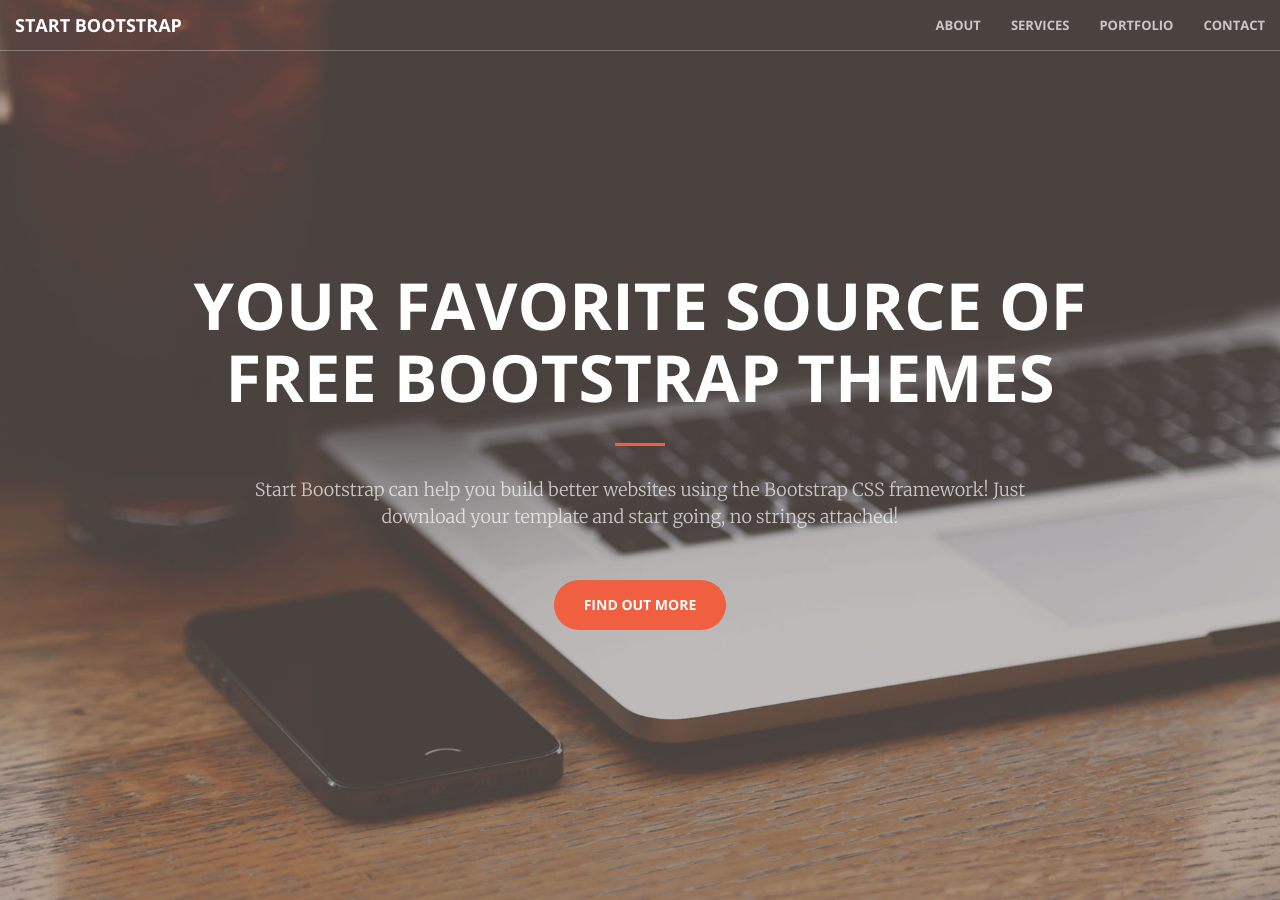
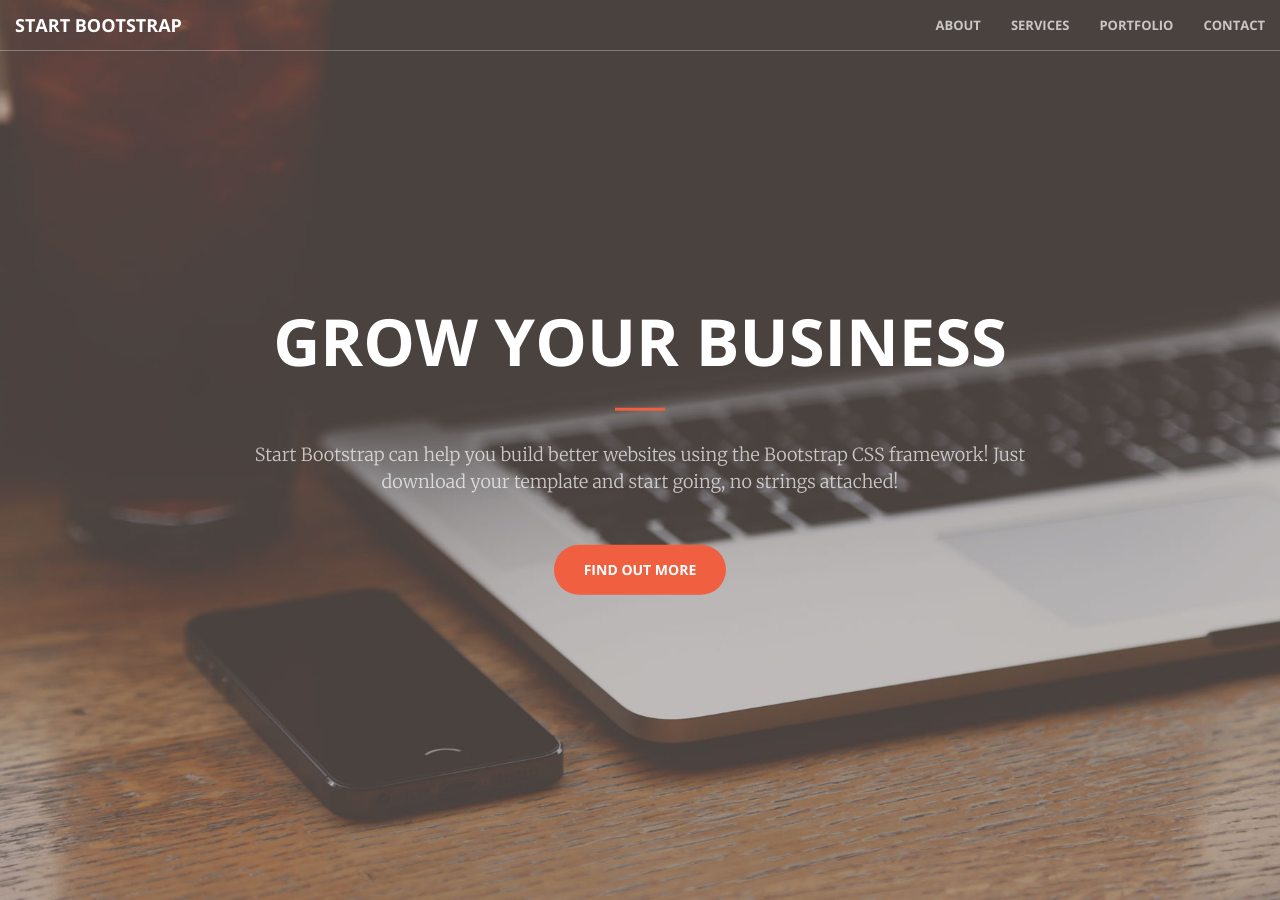
Before and after one commit to rayrshah/creative, a Jekyll site: the page index.html, which Jekyll copies as it is, in a window 1280 px wide and 900 px high. Built offline with Jekyll 4.4.1, drawn with Linux system fonts in a browser that asks for light colours.

Commit message:
Updated '/index.html' via CloudCannon

```diff
--- a/index.html
+++ b/index.html
@@ -3,27 +3,27 @@
 
 <head>
 
-    <meta charset="utf-8">
-    <meta http-equiv="X-UA-Compatible" content="IE=edge">
-    <meta name="viewport" content="width=device-width, initial-scale=1">
-    <meta name="description" content="">
-    <meta name="author" content="">
+    <meta charset="utf-8" />
+    <meta http-equiv="X-UA-Compatible" content="IE=edge" />
+    <meta name="viewport" content="width=device-width, initial-scale=1" />
+    <meta name="description" content="" />
+    <meta name="author" content="" />
 
     <title>Creative - Start Bootstrap Theme</title>
 
     <!-- Bootstrap Core CSS -->
-    <link rel="stylesheet" href="css/bootstrap.min.css" type="text/css">
+    <link rel="stylesheet" href="css/bootstrap.min.css" type="text/css" />
 
     <!-- Custom Fonts -->
-    <link href='http://fonts.googleapis.com/css?family=Open+Sans:300italic,400italic,600italic,700italic,800italic,400,300,600,700,800' rel='stylesheet' type='text/css'>
-    <link href='http://fonts.googleapis.com/css?family=Merriweather:400,300,300italic,400italic,700,700italic,900,900italic' rel='stylesheet' type='text/css'>
-    <link rel="stylesheet" href="font-awesome/css/font-awesome.min.css" type="text/css">
+    <link rel='stylesheet' type='text/css' href="http://fonts.googleapis.com/css?family=Open+Sans:300italic,400italic,600italic,700italic,800italic,400,300,600,700,800" />
+    <link rel='stylesheet' type='text/css' href="http://fonts.googleapis.com/css?family=Merriweather:400,300,300italic,400italic,700,700italic,900,900italic" />
+    <link rel="stylesheet" href="font-awesome/css/font-awesome.min.css" type="text/css" />
 
     <!-- Plugin CSS -->
-    <link rel="stylesheet" href="css/animate.min.css" type="text/css">
+    <link rel="stylesheet" href="css/animate.min.css" type="text/css" />
 
     <!-- Custom CSS -->
-    <link rel="stylesheet" href="css/creative.css" type="text/css">
+    <link rel="stylesheet" href="css/creative.css" type="text/css" />
 
     <!-- HTML5 Shim and Respond.js IE8 support of HTML5 elements and media queries -->
     <!-- WARNING: Respond.js doesn't work if you view the page via file:// -->
@@ -74,8 +74,8 @@
     <header>
         <div class="header-content">
             <div class="header-content-inner">
-                <h1 class="editable">Your Favorite Source of Free Bootstrap Themes</h1>
-                <hr>
+                <h1 class="editable">GROW YOUR BUSINESS</h1>
+                <hr />
                 <p class="editable">Start Bootstrap can help you build better websites using the Bootstrap CSS framework! Just download your template and start going, no strings attached!</p>
                 <a href="#about" class="btn btn-primary btn-xl page-scroll">Find Out More</a>
             </div>
@@ -87,7 +87,7 @@
             <div class="row">
                 <div class="col-lg-8 col-lg-offset-2 text-center">
                     <h2 class="section-heading">We've got what you need!</h2>
-                    <hr class="light">
+                    <hr class="light" />
                     <p class="text-faded">Start Bootstrap has everything you need to get your new website up and running in no time! All of the templates and themes on Start Bootstrap are open source, free to download, and easy to use. No strings attached!</p>
                     <a href="#" class="btn btn-default btn-xl">Get Started!</a>
                 </div>
@@ -100,7 +100,7 @@
             <div class="row">
                 <div class="col-lg-12 text-center">
                     <h2 class="section-heading">At Your Service</h2>
-                    <hr class="primary">
+                    <hr class="primary" />
                 </div>
             </div>
         </div>
@@ -143,7 +143,7 @@
             <div class="row no-gutter">
                 <div class="col-lg-4 col-sm-6">
                     <a href="#" class="portfolio-box">
-                        <img src="img/portfolio/1.jpg" class="img-responsive" alt="">
+                        <img src="img/portfolio/1.jpg" class="img-responsive" alt="" />
                         <div class="portfolio-box-caption">
                             <div class="portfolio-box-caption-content">
                                 <div class="project-category text-faded">
@@ -158,7 +158,7 @@
                 </div>
                 <div class="col-lg-4 col-sm-6">
                     <a href="#" class="portfolio-box">
-                        <img src="img/portfolio/2.jpg" class="img-responsive" alt="">
+                        <img src="img/portfolio/2.jpg" class="img-responsive" alt="" />
                         <div class="portfolio-box-caption">
                             <div class="portfolio-box-caption-content">
                                 <div class="project-category text-faded">
@@ -173,7 +173,7 @@
                 </div>
                 <div class="col-lg-4 col-sm-6">
                     <a href="#" class="portfolio-box">
-                        <img src="img/portfolio/3.jpg" class="img-responsive" alt="">
+                        <img src="img/portfolio/3.jpg" class="img-responsive" alt="" />
                         <div class="portfolio-box-caption">
                             <div class="portfolio-box-caption-content">
                                 <div class="project-category text-faded">
@@ -188,7 +188,7 @@
                 </div>
                 <div class="col-lg-4 col-sm-6">
                     <a href="#" class="portfolio-box">
-                        <img src="img/portfolio/4.jpg" class="img-responsive" alt="">
+                        <img src="img/portfolio/4.jpg" class="img-responsive" alt="" />
                         <div class="portfolio-box-caption">
                             <div class="portfolio-box-caption-content">
                                 <div class="project-category text-faded">
@@ -203,7 +203,7 @@
                 </div>
                 <div class="col-lg-4 col-sm-6">
                     <a href="#" class="portfolio-box">
-                        <img src="img/portfolio/5.jpg" class="img-responsive" alt="">
+                        <img src="img/portfolio/5.jpg" class="img-responsive" alt="" />
                         <div class="portfolio-box-caption">
                             <div class="portfolio-box-caption-content">
                                 <div class="project-category text-faded">
@@ -218,7 +218,7 @@
                 </div>
                 <div class="col-lg-4 col-sm-6">
                     <a href="#" class="portfolio-box">
-                        <img src="img/portfolio/6.jpg" class="img-responsive" alt="">
+                        <img src="img/portfolio/6.jpg" class="img-responsive" alt="" />
                         <div class="portfolio-box-caption">
                             <div class="portfolio-box-caption-content">
                                 <div class="project-category text-faded">
@@ -249,7 +249,7 @@
             <div class="row">
                 <div class="col-lg-8 col-lg-offset-2 text-center">
                     <h2 class="section-heading">Let's Get In Touch!</h2>
-                    <hr class="primary">
+                    <hr class="primary" />
                     <p>Ready to start your next project with us? That's great! Give us a call or send us an email and we will get back to you as soon as possible!</p>
                 </div>
                 <div class="col-lg-4 col-lg-offset-2 text-center">
```
